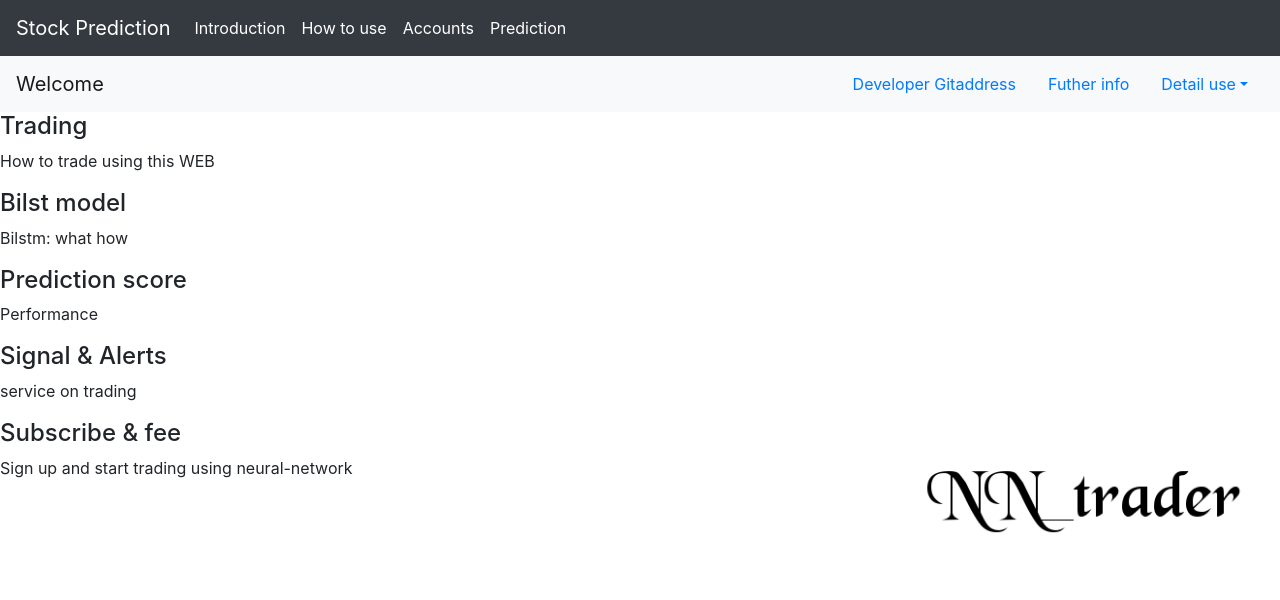
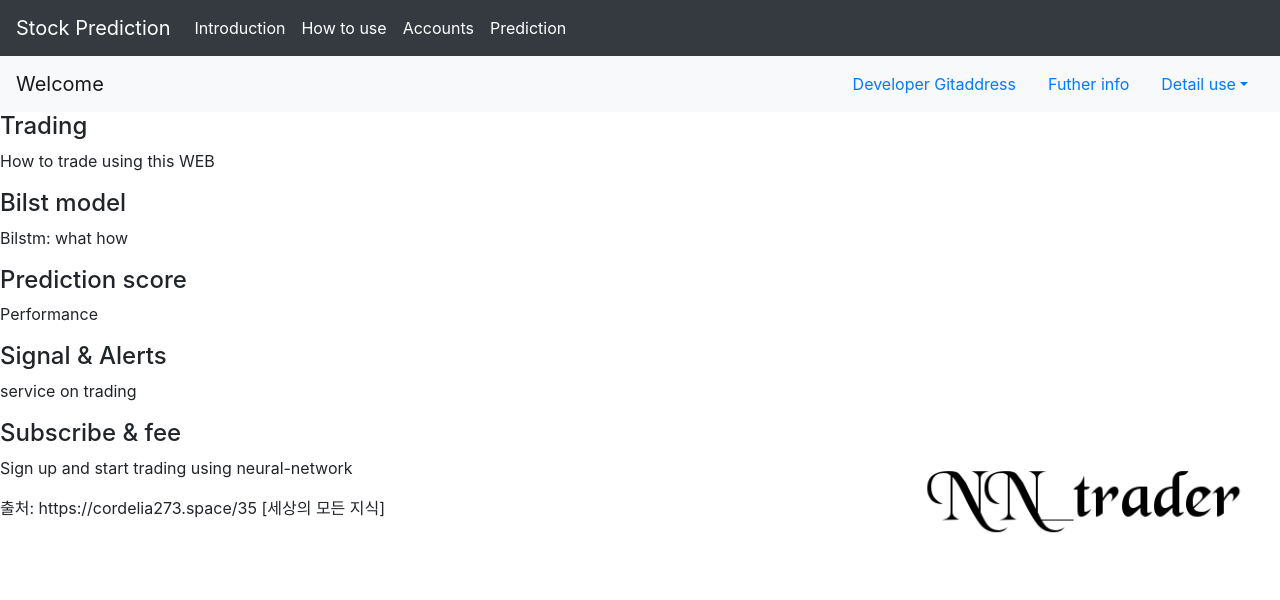
Before and after one commit to kyunghankim/finalproject, a Django app: page /prediction/intro/ in a window 1280 px wide. Shown: the top 600 px of the page. Run offline with Django 3.2, Linux system fonts and the light colour scheme; some libraries are stand-ins or nearby versions.

Commit message:
views_intro change

```diff
--- a/prediction_views/templates/prediction_views/intro.html
+++ b/prediction_views/templates/prediction_views/intro.html
@@ -34,7 +34,7 @@
   <div data-spy="scroll" data-target="#navbar-example2" data-offset="0">
     <h4 id="Trading">Trading</h4>
     <p>How to trade using this WEB </p>
-    <h4 id="Bilst model">Bilst model</h4>
+    <h4 id="BilSTM model">Bilst model</h4>
     <p>Bilstm: what how</p>
     <h4 id="Bilst model">Prediction score</h4>
     <p>Performance</p>
@@ -43,4 +43,19 @@
     <h4 id="Subscribe">Subscribe & fee</h4>
     <p>Sign up and start trading using neural-network</p>
   </div>
+  <div class="container">
+    <div class="row">
+      <div class="col-3"></div>
+      <div class="col-3"></div>
+      <div class="col-3"></div>
+      <div class="col-3"></div>
+    </div> <div class="row">
+      <div class="col-3"></div>
+      <div class="col-3"></div>
+      <div class="col-3"></div>
+      <div class="col-3"></div>
+    </div>
+  </div>
+
+출처: https://cordelia273.space/35 [세상의 모든 지식]
 {% endblock %}
```
